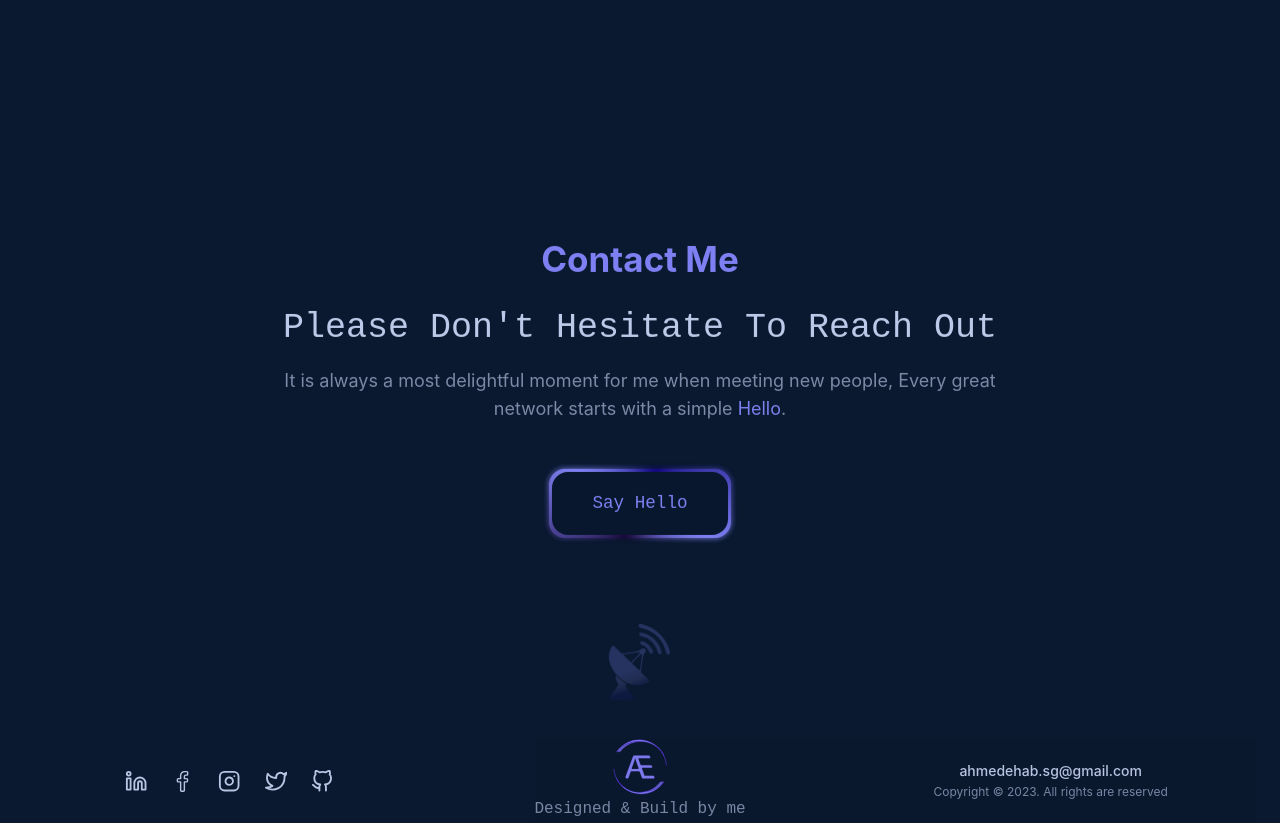
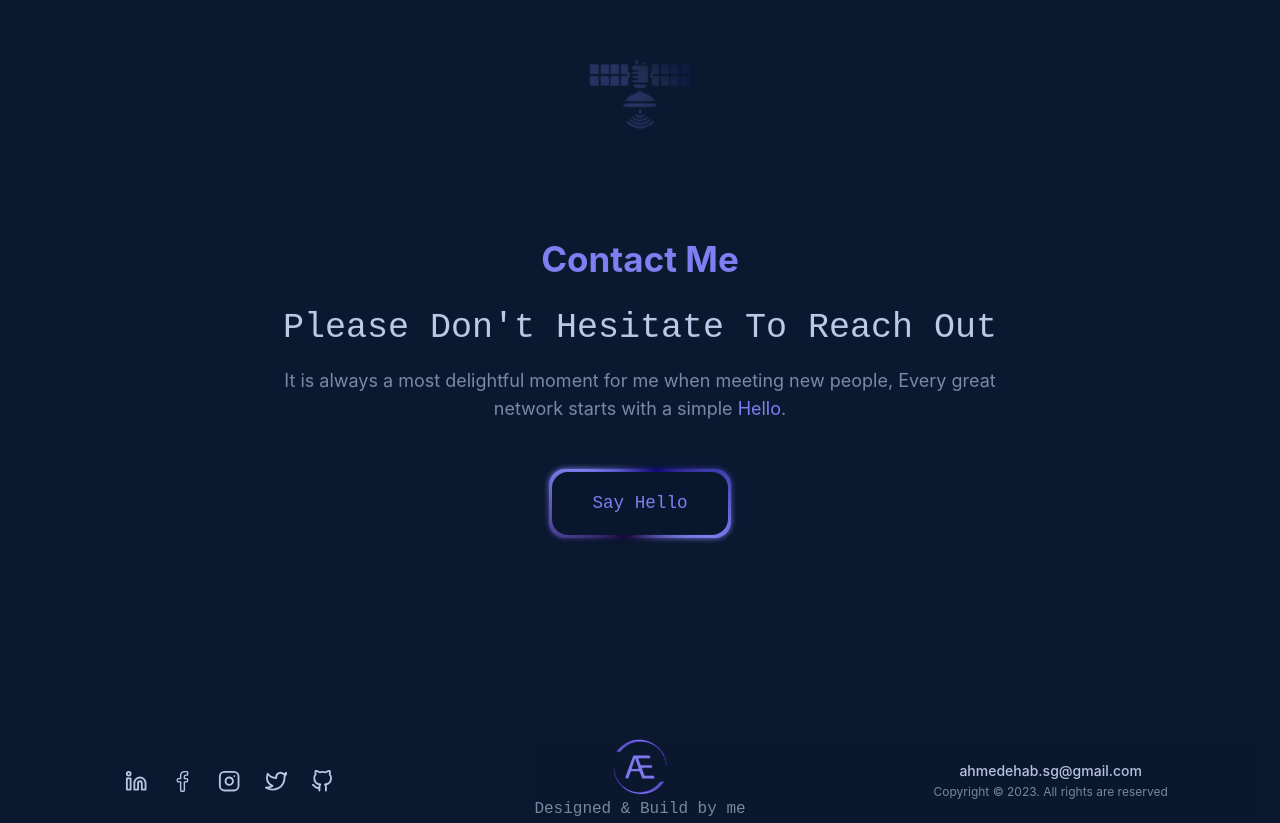
Before and after one commit to Goblo7/aes-portfolio, a React (Create React App) app: page / in a window 1280 px wide. Shown: the part 3533-4356 px from the top of the page. Built offline with nearby package versions, Linux system fonts and the light colour scheme.

Commit message:
update v-0.58

```diff
--- a/src/components/sections/section/contact/contact-section.component.jsx
+++ b/src/components/sections/section/contact/contact-section.component.jsx
@@ -60,9 +60,11 @@ const contactDescriptionHelloWord = {
 const contactMe = "mailto:ahmedehab.sg@gmail.com";
 
 export default function ContactSection() {
-  const ref = useRef(null);
+  const refStat = useRef(null);
+  const refDish = useRef(null);
   const contactView = useRef(null);
-  const isInView = useInView(ref, { once: true });
+  const isInViewSat = useInView(refStat, { once: true });
+  const isInViewDish = useInView(refDish, { once: true });
   const isInViewContact = useInView(contactView, { once: true });
 
   // start styles
@@ -76,8 +78,8 @@ export default function ContactSection() {
       sm: "smMovingSatellite 90s ease-in-out infinite 0s",
       xs: "xsMovingSatellite 90s ease-in-out infinite 0s",
     },
-    opacity: isInView ? 1 : 0,
-    transition: "all 0.9s cubic-bezier(0.17, 0.55, 0.55, 1) 1.2s",
+    opacity: isInViewSat ? 1 : 0,
+    transition: "all 0.9s cubic-bezier(0.17, 0.55, 0.55, 1) 1s",
     "@keyframes xlMovingSatellite": {
       "0%": {
         transform: `translateX(0%) rotateZ(45deg)`,
@@ -139,9 +141,9 @@ export default function ContactSection() {
   const dishStyle = {
     fontSize: { lg: "5rem", sm: "4rem", xs: "3.5rem" },
     color: layoutStyles.mainStyleColor,
-    paddingTop:"",
-    opacity: isInView ? 1 : 0,
-    transition: "all 0.9s cubic-bezier(0.17, 0.55, 0.55, 1) 1s",
+    paddingTop: "",
+    opacity: isInViewDish ? 1 : 0,
+    transition: "all 0.9s cubic-bezier(0.17, 0.55, 0.55, 1) 1.3s",
   };
 
   const sayHelloContainer = {
@@ -149,16 +151,16 @@ export default function ContactSection() {
     transform: isInViewContact ? "none" : "translateY(20px)",
     opacity: isInViewContact ? 1 : 0,
     transition: "all 0.9s cubic-bezier(0.17, 0.55, 0.55, 1) 0.4s",
-    marginTop:"14vh",
-    marginBottom:"4vh",
+    marginTop: "14vh",
+    marginBottom: "4vh",
   };
 
   //end styles
 
   return (
     <Grid container sx={contactContainerStyles}>
-      <Grid item marginTop="10vh" >
-        <SvgIcon ref={ref} id="satellite" sx={satelliteStyles}>
+      <Grid item marginTop="10vh">
+        <SvgIcon ref={refStat} id="satellite" sx={satelliteStyles}>
           <Satellite />
         </SvgIcon>
       </Grid>
@@ -187,7 +189,7 @@ export default function ContactSection() {
         </Button>
       </Grid>
       <Grid item marginTop="7vh" paddingBottom="1vh">
-        <SvgIcon id="dish" ref={ref} sx={dishStyle}>
+        <SvgIcon id="dish" ref={refDish} sx={dishStyle}>
           <Dish />
         </SvgIcon>
       </Grid>
```
